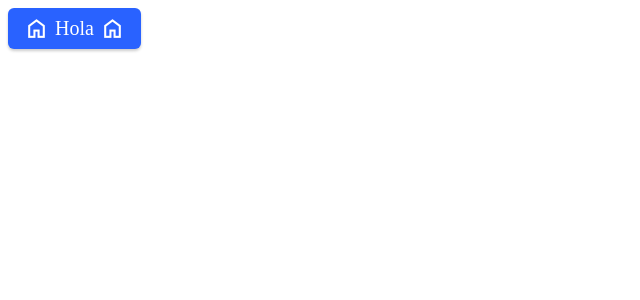
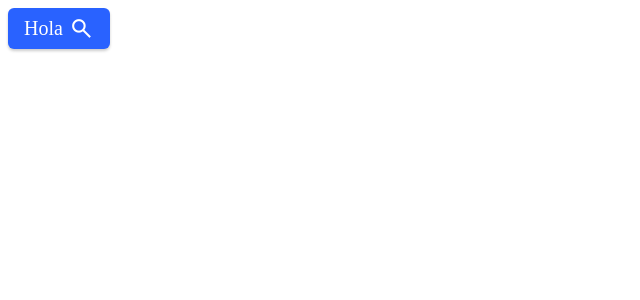
Before and after one commit to williamrolando88/devchallenge-button-component, a React (Vite) app: page / in a window 1280 px wide. Shown: the top 300 px of the page, without its empty margins (0-640 px from the left). Built offline with nearby package versions, Linux system fonts and the light colour scheme; a web font is replaced by a local one.

Commit message:
Add icon variants

```diff
--- a/src/App.tsx
+++ b/src/App.tsx
@@ -3,7 +3,9 @@ import Button from './components/Button';
 const App = () => {
   return (
     <>
-      <Button color="primary">Hola</Button>
+      <Button color="primary" endIcon="search">
+        Hola
+      </Button>
     </>
   );
 };
--- a/src/components/Button.tsx
+++ b/src/components/Button.tsx
@@ -5,6 +5,8 @@ interface ButtonProps {
   color?: 'primary' | 'secondary' | 'danger' | 'default';
   size?: 'sm' | 'md' | 'lg';
   variant?: 'outline' | 'text';
+  startIcon?: 'home' | 'search' | 'settings' | 'favorite' | 'refresh';
+  endIcon?: 'home' | 'search' | 'settings' | 'favorite' | 'refresh';
   disableShadow?: true;
   disabled?: true;
 }
@@ -15,6 +17,8 @@ const Button = ({
   disableShadow,
   variant,
   disabled,
+  startIcon,
+  endIcon,
   children,
 }: ButtonProps) => {
   const defineColor = () => {
@@ -77,9 +81,11 @@ const Button = ({
   };
   return (
     <button className={buttonClasses()}>
-      <span className="material-symbols-outlined">home</span>
+      {startIcon && (
+        <span className="material-symbols-outlined">{startIcon}</span>
+      )}
       <span>{children}</span>
-      <span className="material-symbols-outlined">home</span>
+      {endIcon && <span className="material-symbols-outlined">{endIcon}</span>}
     </button>
   );
 };
```
